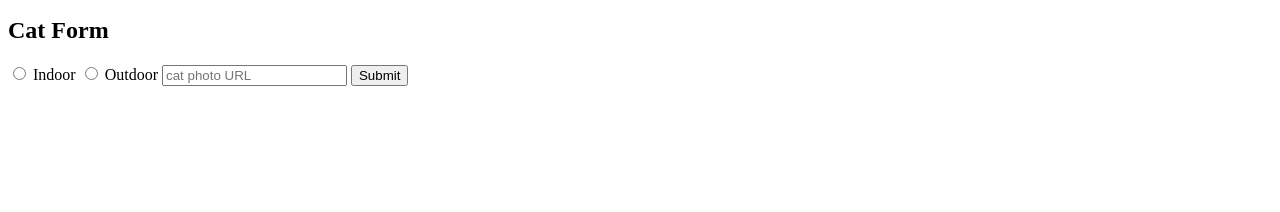
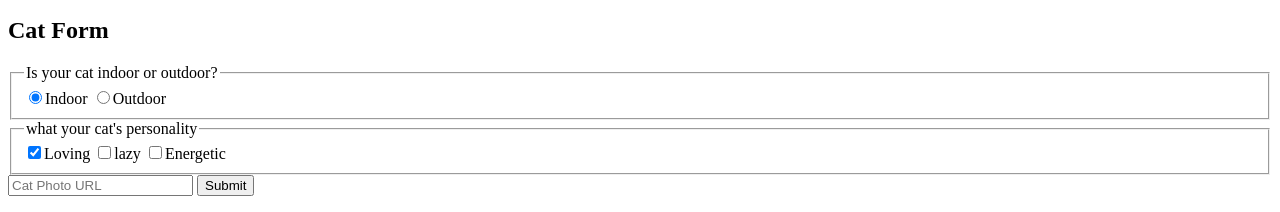
Before and after one commit to romanvolkonidov/denis, a plain HTML site: page index.html in a window 1280 px wide. Shown: the part 1393-1605 px from the top of the page. Before the commit the page ends 1495 px from the top, so only its background shows below. Drawn offline with Linux system fonts and the light colour scheme.

Commit message:
Update index.html

```diff
--- a/index.html
+++ b/index.html
@@ -8,7 +8,7 @@
         <p>See more <a target="_blank" href="https://freecatphotoapp.com">cat photos</a> in our gallery.</p>
         <a href="https://freecatphotoapp.com"><img src="https://cdn.freecodecamp.org/curriculum/cat-photo-app/relaxing-cat.jpg" alt="A cute orange cat lying on its back."></a>
       </section>
-      <section>
+<section>
         <h2>Cat Lists</h2>
         <h3>Things cats love:</h3>
         <ul>
@@ -33,13 +33,23 @@
       </section>
       <section>
         <h2>Cat Form</h2>
-        <form action="https://formspree.io/f/xnnazplz" method="POST">
-                  <label><input id="indoor" type="radio" name="indoor-outdoor" value="indoor"> Indoor</label>
-          <label><input id="outdoor" type="radio" name="indoor-outdoor" value="outdoor"> Outdoor</label>
-           <input type="text" name="catphotourl" placeholder="cat photo URL" required>
-          <button type="submit">Submit</button>
+        <form action="https://freecatphotoapp.com/submit-cat-photo">
+          <fieldset>
+            <legend>Is your cat indoor or outdoor?</legend>
+          <label><input checked value="indoor" name="indoor-outdoor" type="radio" id="indoor">Indoor</label>
+          <label><input value="outdoor" name="indoor-outdoor" type="radio" id="outdoor">Outdoor</label>
+          </fieldset>
+          <fieldset>
+            <legend>what your cat's personality</legend>
+            <input checked value="loving" name="personality" type="checkbox" id="loving"><label for="loving">Loving</label>
+            <input  value="lazy" name="personality" type="checkbox" id="lazy"><label for="lazy">lazy</label>
+            <input value="energetic" name="personality" type="checkbox" id="energetic"><label for="energetic">Energetic<label>
+
+          </fieldset>
+          <input type="text" name="catphotourl" placeholder="Cat Photo URL" required>
+          <button type="submit">Submit</buttton>
         </form>
       </section>
-    </main>
+ </main>
   </body>
 </html>
```
